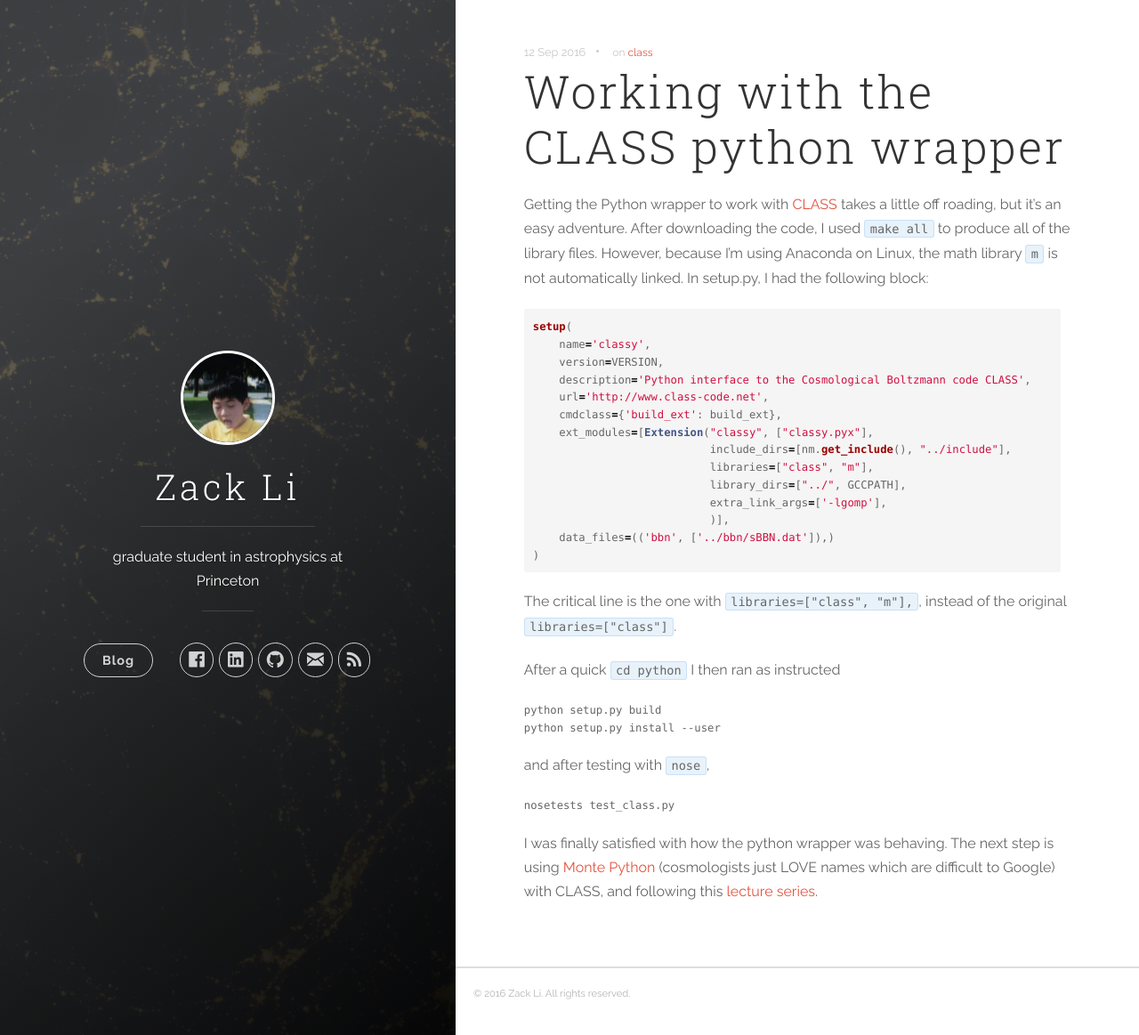
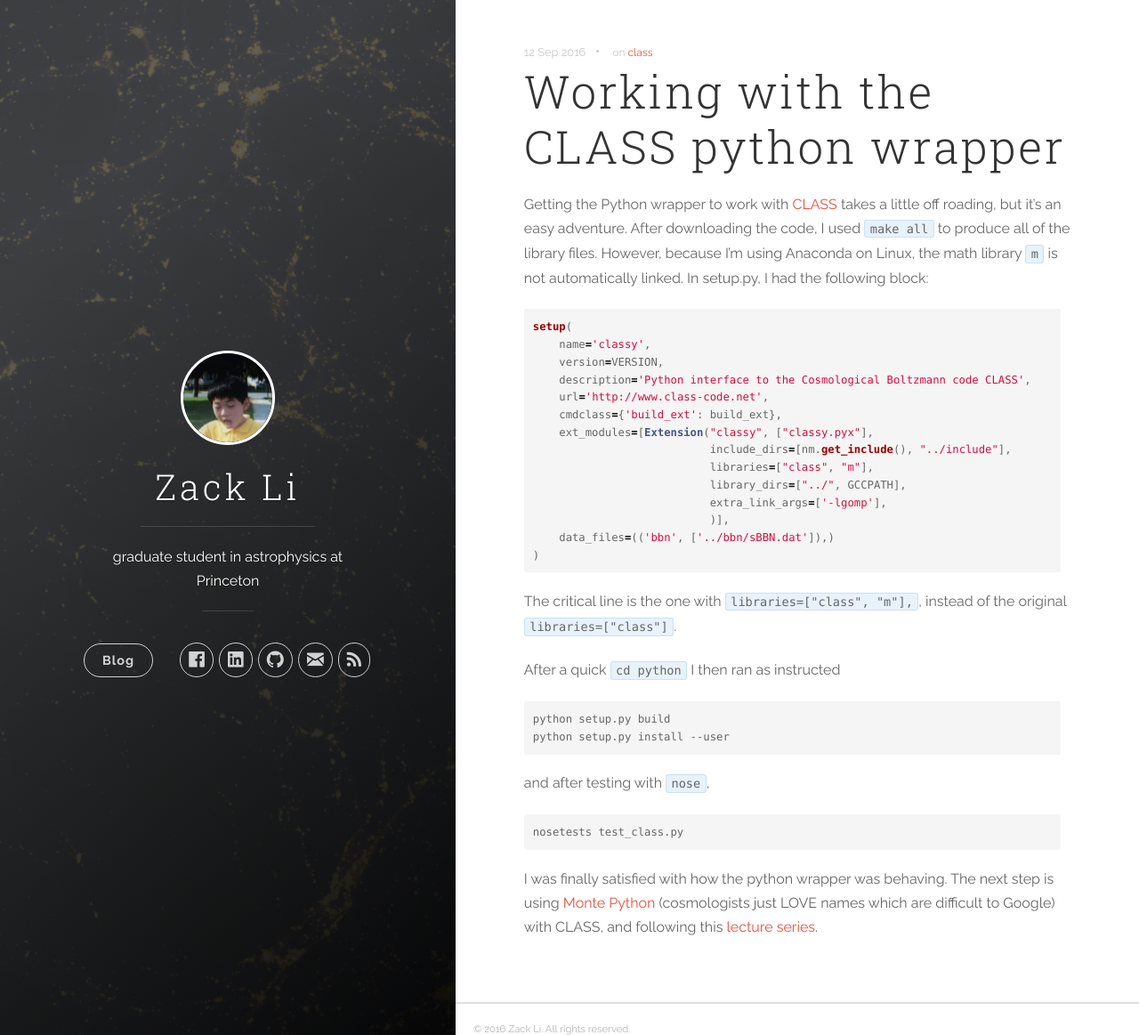
Before and after one commit to xzackli/xzackli.github.io, a Jekyll site: the page built from _posts/2016-09-12-working-with-the-CLASS-python-wrapper.markdown, in a window 1280 px wide and 1163 px high. Shown: the whole window at 89% size. Built offline with Jekyll 4.4.1, drawn with Linux system fonts in a browser that asks for light colours; nearby versions of some CDN libraries.

Commit message:
final formatting edits

````diff
--- a/_posts/2016-09-12-working-with-the-CLASS-python-wrapper.markdown
+++ b/_posts/2016-09-12-working-with-the-CLASS-python-wrapper.markdown
@@ -27,14 +27,14 @@ The critical line is the one with `libraries=["class", "m"],`, instead of the or
 
 After a quick `cd python` I then ran as instructed
 
-```Text
+```
 python setup.py build
 python setup.py install --user
 ```
 and after testing with `nose`,
 
 
-```Text
+```
 nosetests test_class.py
 ```
 
````
